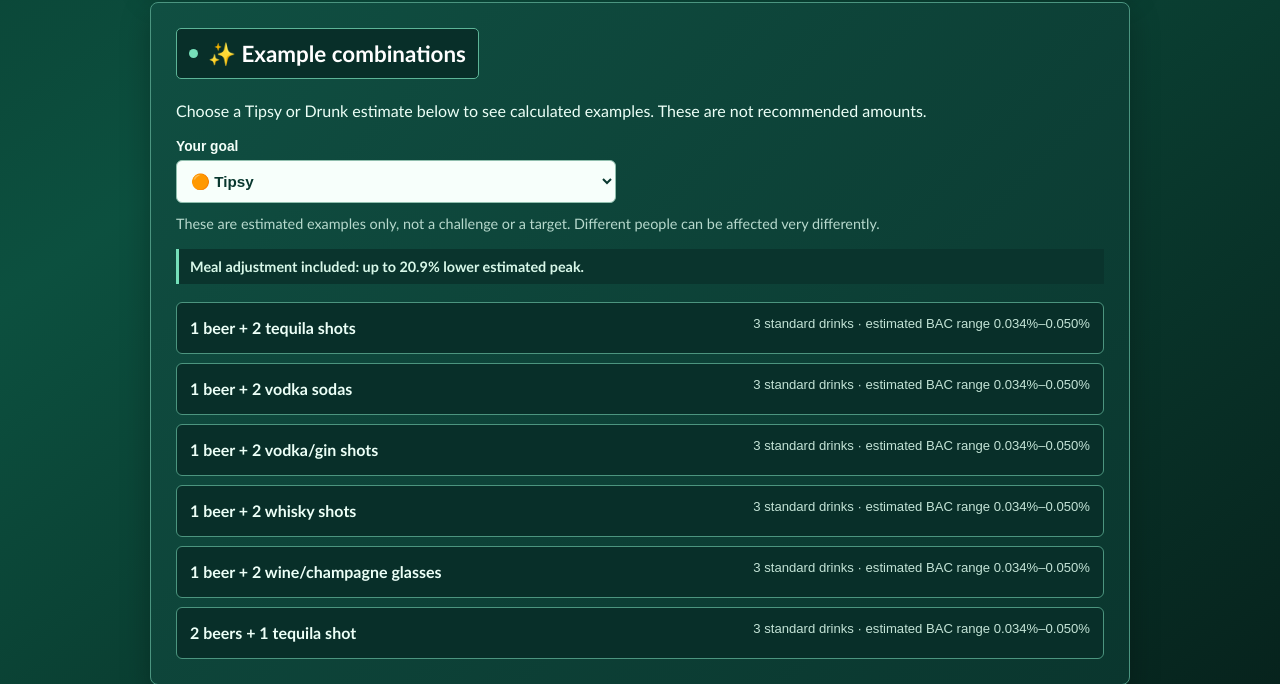
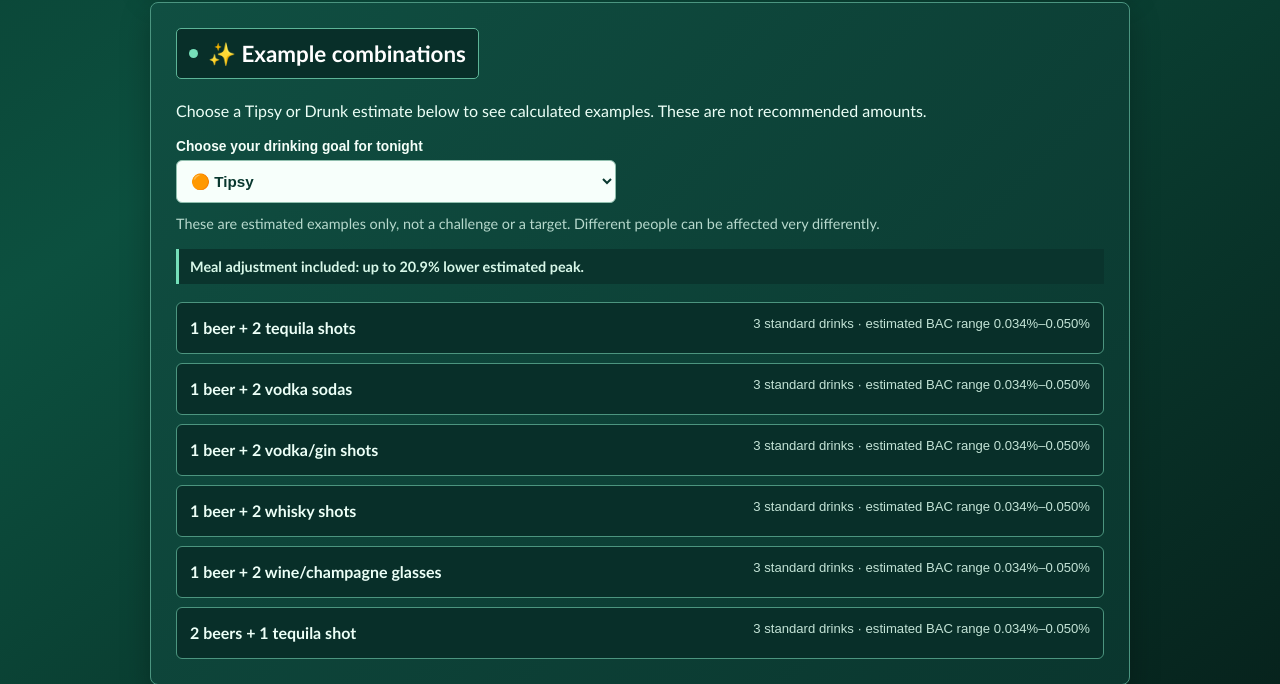
Before and after one commit to Tommysoliman/alcohol-caution, a Flask app: page / in a window 1280 px wide. Shown: the part 1659-2343 px from the top of the page. Run offline with Flask 3, Linux system fonts and the light colour scheme.

Commit message:
Update drinking goal prompt

```diff
--- a/templates/index.html
+++ b/templates/index.html
@@ -102,7 +102,7 @@
     <section class="card explorer" aria-labelledby="explorer-title">
       <h2 id="explorer-title">✨ Example combinations</h2>
       <p class="explorer-intro">Choose a Tipsy or Drunk estimate below to see calculated examples. These are not recommended amounts.</p>
-      <label>Your goal
+      <label>Choose your drinking goal for tonight
         <select name="target_band" form="calculator-form">
           <option value="lower">🟢 Low alcohol level</option>
           <option value="medium" selected>🟠 Tipsy</option>
```
